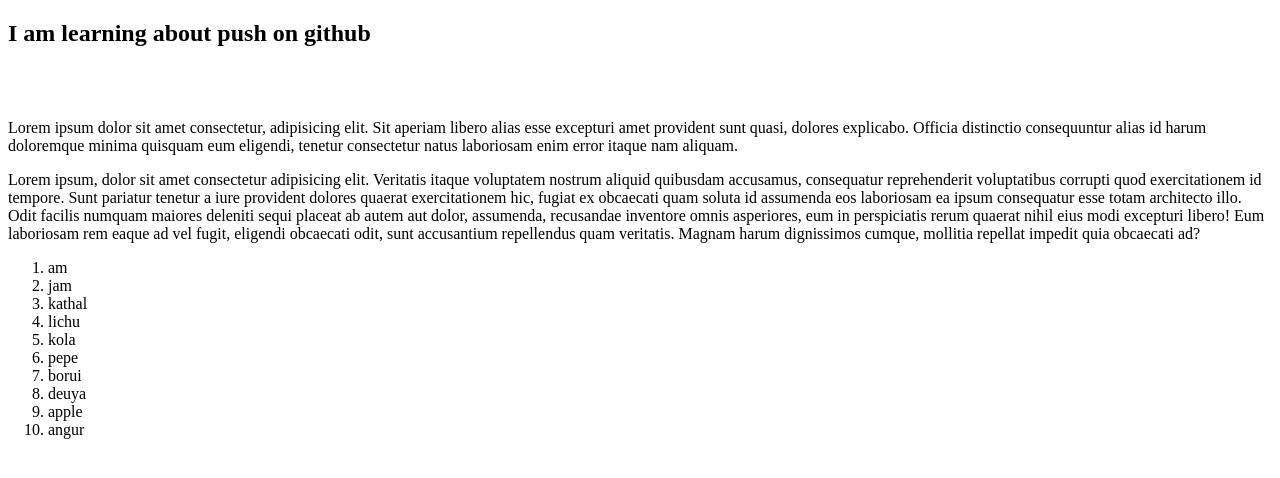
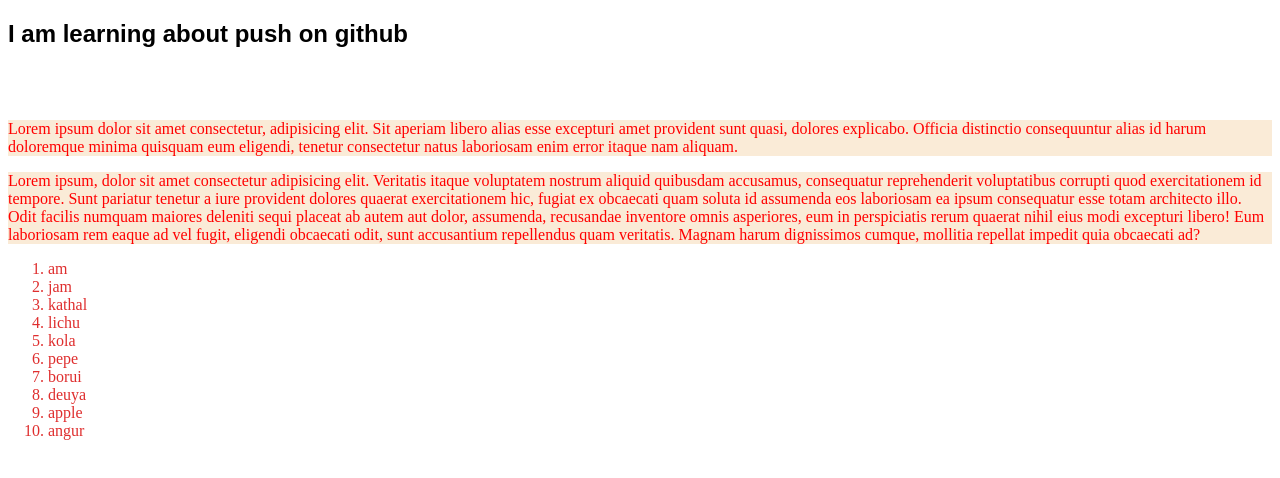
Before and after one commit to RakibMiaOffcial/my-second-repo, a plain HTML site: page index.html in a window 1280 px wide. Drawn offline with Linux system fonts and the light colour scheme.

Commit message:
3rd time trying to push succesfully

```diff
--- a/index.html
+++ b/index.html
@@ -5,6 +5,7 @@
     <meta http-equiv="X-UA-Compatible" content="IE=edge">
     <meta name="viewport" content="width=device-width, initial-scale=1.0">
     <title>My Second Repo</title>
+    <link rel="stylesheet" href="style.css">
 </head>
 <body>
     <h2>I am learning about push on github</h2>
--- /dev/null
+++ b/style.css
@@ -0,0 +1,11 @@
+h2 {
+    font-family: Arial, Helvetica, sans-serif;
+    color: black;
+}
+p {
+    color: red ;
+    background-color: antiquewhite;
+}
+ol {
+    color: #df2e2e;
+}
```
